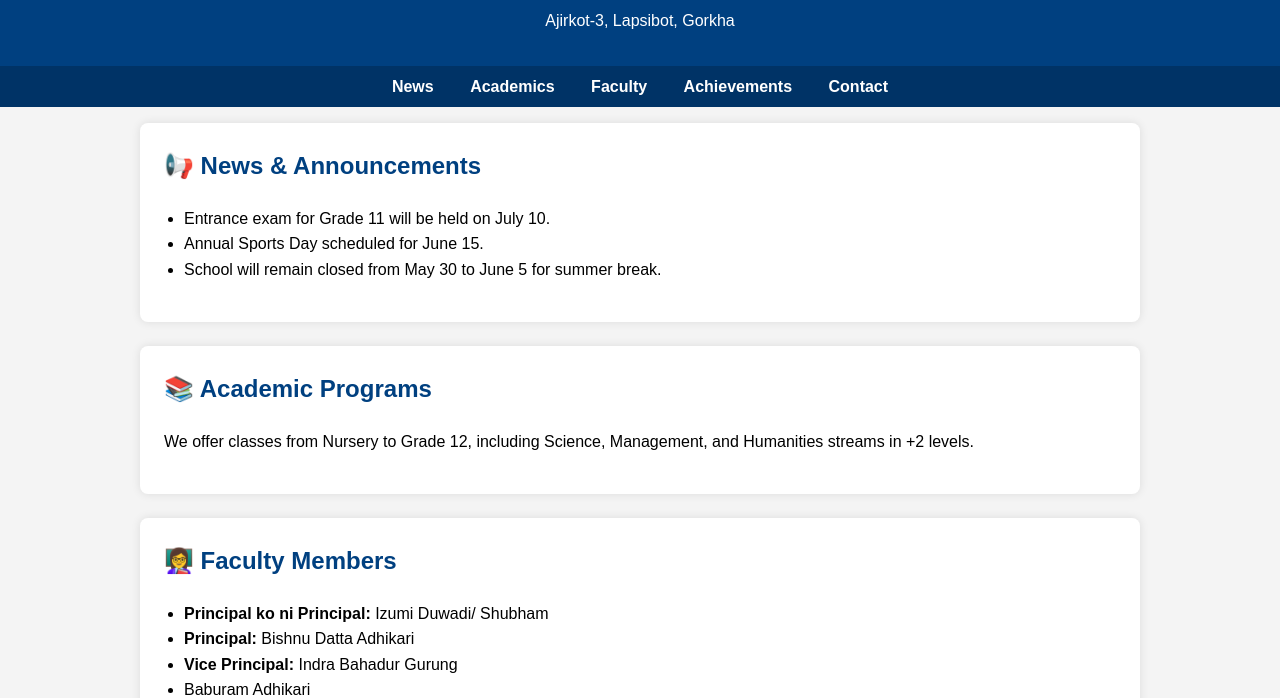
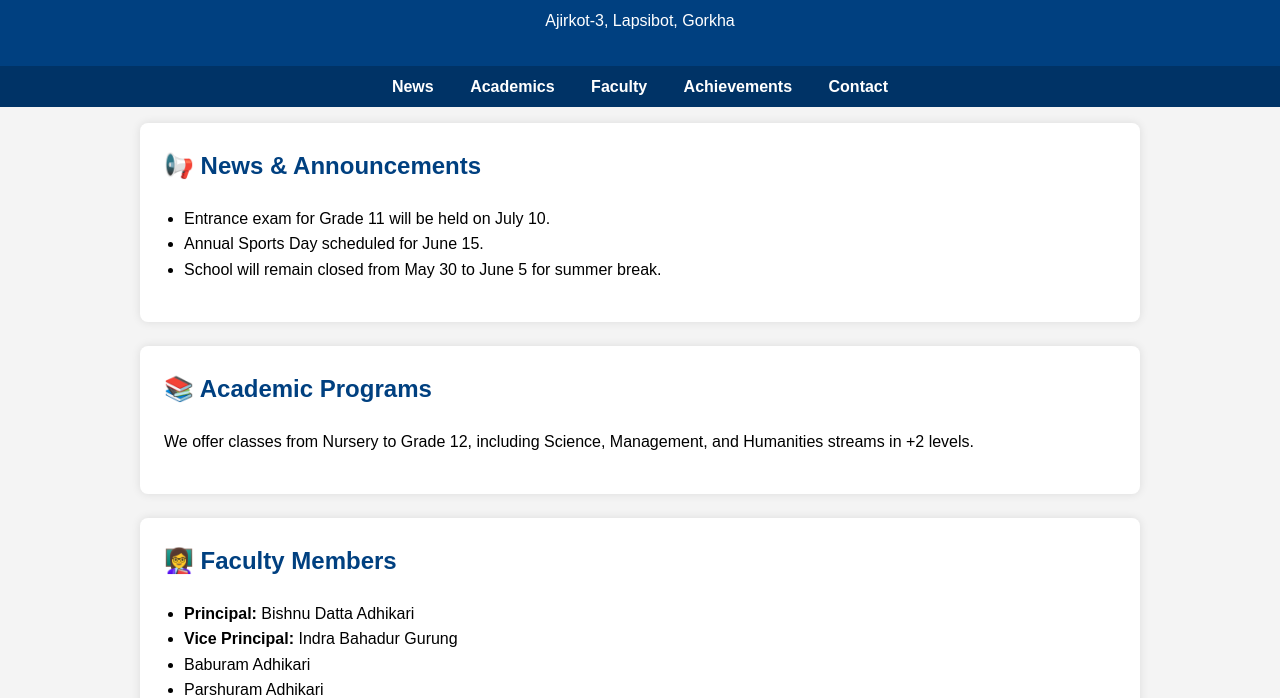
Before and after one commit to Sena201/ShreeGyanJyoti2, a plain HTML site: page index.html in a window 1280 px wide. Shown: the part 102-800 px from the top of the page. Drawn offline with Linux system fonts and the light colour scheme.

Commit message:
Update index.html

```diff
--- a/index.html
+++ b/index.html
@@ -104,7 +104,6 @@
     <section id="faculty">
       <h2>👩‍🏫 Faculty Members</h2>
       <ul>
-        <li><strong>Principal ko ni Principal:</strong> Izumi Duwadi/ Shubham</li>
         <li><strong>Principal:</strong> Bishnu Datta Adhikari</li>
         <li><strong>Vice Principal:</strong> Indra Bahadur Gurung</li>
         <li>Baburam Adhikari</li>
```
